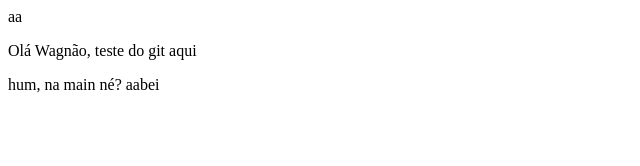
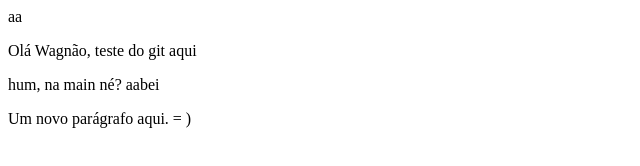
Before and after one commit to wagnerpontocom/cursogit, a plain HTML site: page index.html in a window 1280 px wide. Shown: the whole page, without its empty margins (0-640 px from the left). Drawn offline with Linux system fonts and the light colour scheme.

Commit message:
novo paragrafo

```diff
--- a/index.html
+++ b/index.html
@@ -7,5 +7,10 @@
 aa
 <p>Olá Wagnão, teste do git aqui</p>
 <main>hum, na main né? aabei</main>
+
+
+<p>Um novo parágrafo aqui. = )</p>
+
+
 </body>
 </html>
```
